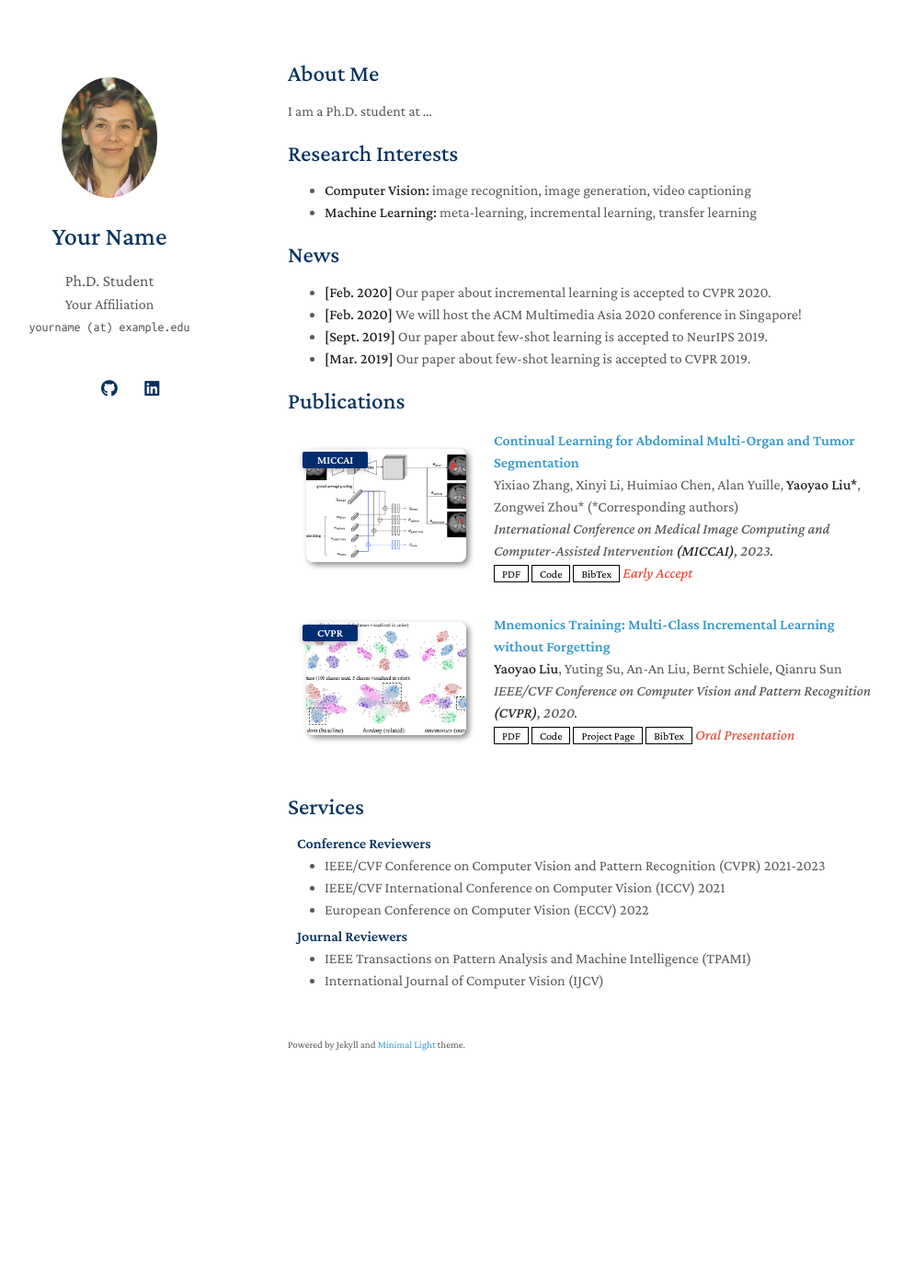
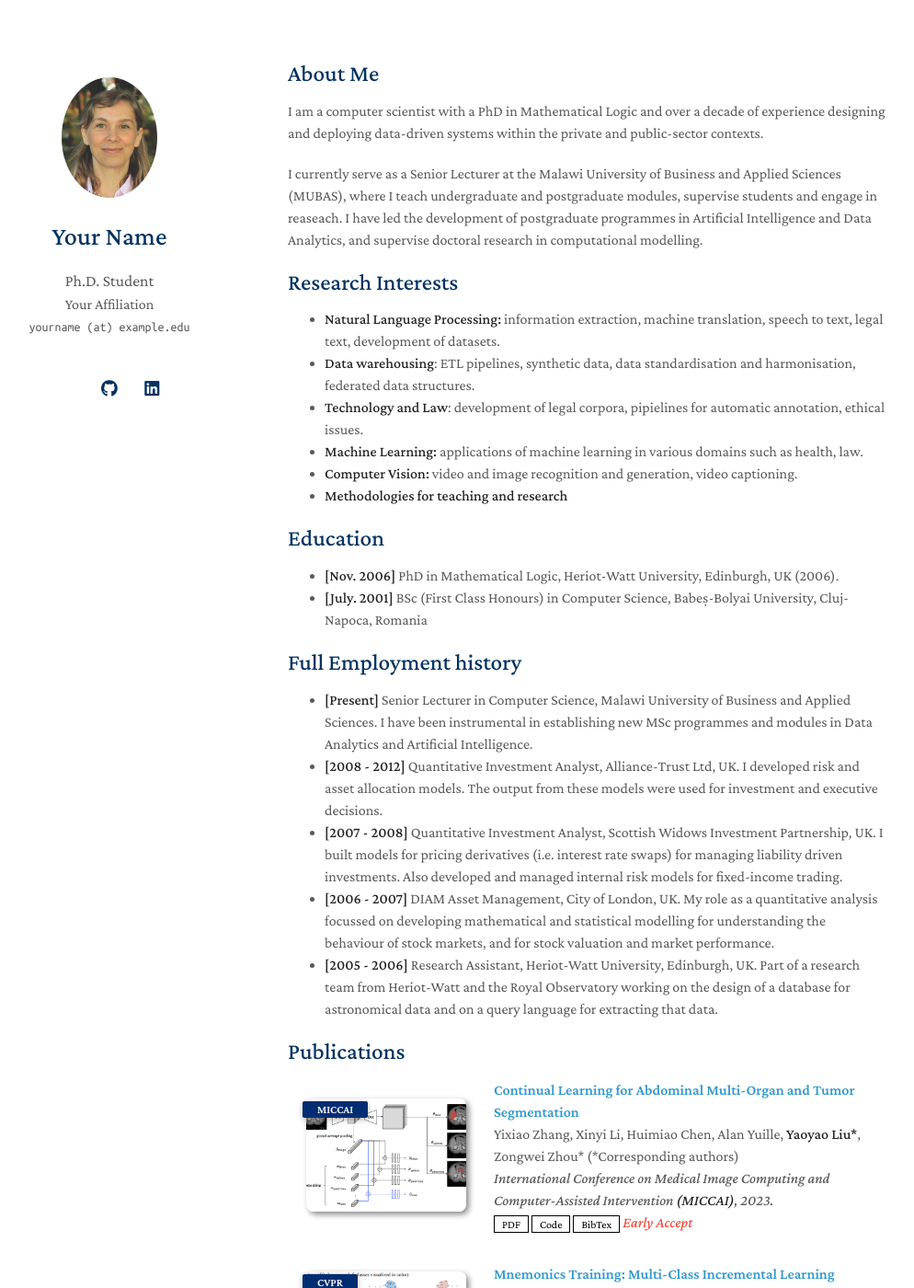
Before and after one commit to avtaylor/ameliataylor.github.io, a Jekyll site: the page built from index.md, in a window 1280 px wide and 1400 px high. Shown: the whole window at 92% size, without its empty margins (157-1151 px from the left). Built offline with Jekyll 4.4.1, drawn with Linux system fonts in a browser that asks for light colours; a style sheet for code colours, icons or effects is not loaded; our own code applies the rules of GitHub Pages for plain Markdown files.

Commit message:
Update index.md
Added About, education and full employment history.

```diff
--- a/index.md
+++ b/index.md
@@ -4,19 +4,31 @@ layout: homepage
 
 ## About Me
 
-I am a Ph.D. student at ...
+I am a computer scientist with a PhD in Mathematical Logic and over a decade of experience designing and deploying data-driven systems within the private and public-sector contexts.
+
+I currently serve as a Senior Lecturer at the Malawi University of Business and Applied Sciences (MUBAS), where I teach undergraduate and postgraduate modules, supervise students and engage in reaseach. I have led the development of postgraduate programmes in Artificial Intelligence and Data Analytics, and supervise doctoral research in computational modelling.
 
 ## Research Interests
 
-- **Computer Vision:** image recognition, image generation, video captioning
-- **Machine Learning:** meta-learning, incremental learning, transfer learning
+- **Natural Language Processing:** information extraction, machine translation, speech to text, legal text, development of datasets.
+- **Data warehousing**: ETL pipelines, synthetic data, data standardisation and harmonisation, federated data structures.
+- **Technology and Law**: development of legal corpora, pipielines for automatic annotation, ethical issues.
+- **Machine Learning:** applications of machine learning in various domains such as health, law.
+- **Computer Vision:** video and image recognition and generation, video captioning.
+- **Methodologies for teaching and research**
 
-## News
+## Education
 
-- **[Feb. 2020]** Our paper about incremental learning is accepted to CVPR 2020.
-- **[Feb. 2020]** We will host the ACM Multimedia Asia 2020 conference in Singapore!
-- **[Sept. 2019]** Our paper about few-shot learning is accepted to NeurIPS 2019.
-- **[Mar. 2019]** Our paper about few-shot learning is accepted to CVPR 2019.
+- **[Nov. 2006]** PhD in Mathematical Logic, Heriot-Watt University, Edinburgh, UK (2006).
+- **[July. 2001]** BSc (First Class Honours) in Computer Science, Babeș-Bolyai University, Cluj-Napoca, Romania
+
+## Full Employment history
+
+- **[Present]** Senior Lecturer in Computer Science, Malawi University of Business and Applied Sciences. I have been instrumental in establishing new MSc programmes and modules in Data Analytics and Artificial Intelligence.
+- **[2008 - 2012]** Quantitative Investment Analyst, Alliance-Trust Ltd, UK. I developed risk and asset allocation models. The output from these models were used for investment and executive decisions.
+- **[2007 - 2008]** Quantitative Investment Analyst, Scottish Widows Investment Partnership, UK. I built models for pricing derivatives (i.e. interest rate swaps) for managing liability driven investments. Also developed and managed internal risk models for fixed-income trading.
+- **[2006 - 2007]** DIAM Asset Management, City of London, UK. My role as a quantitative analysis focussed on developing mathematical and statistical modelling for understanding the behaviour of stock markets, and for stock valuation and market performance.
+- **[2005 - 2006]** Research Assistant, Heriot-Watt University, Edinburgh, UK. Part of a research team from Heriot-Watt and the Royal Observatory working on the design of a database for astronomical data and on a query language for extracting that data.
 
 {% include_relative _includes/publications.md %}
 
```
